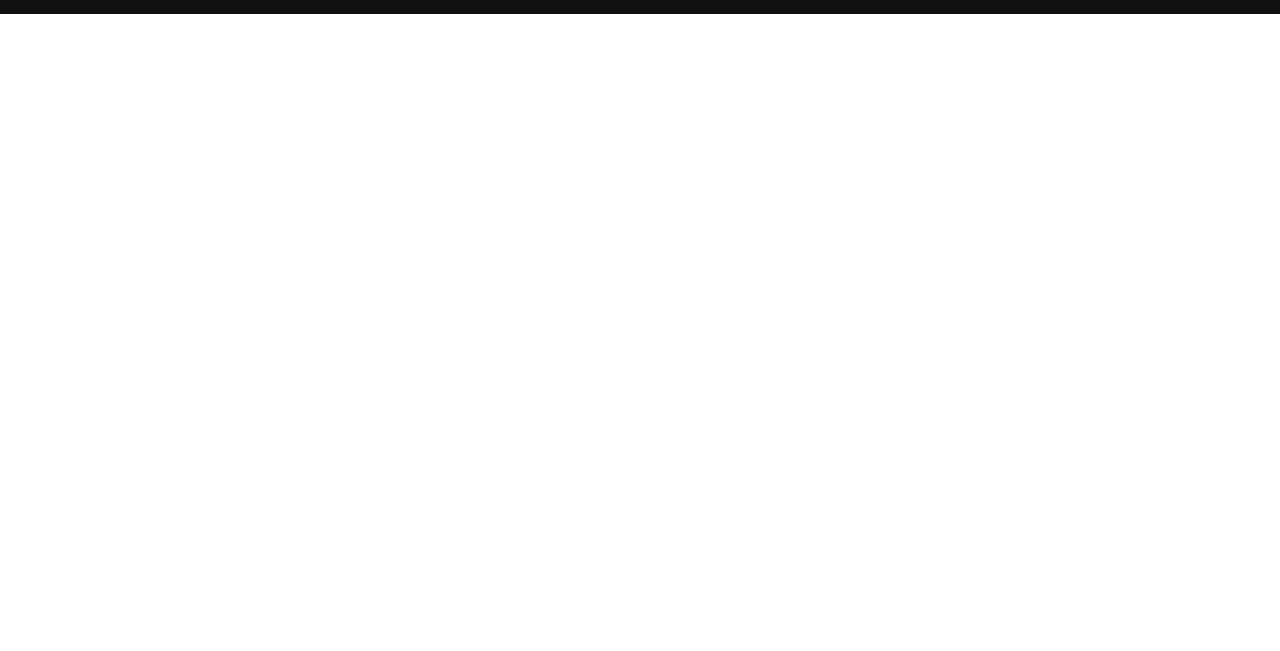
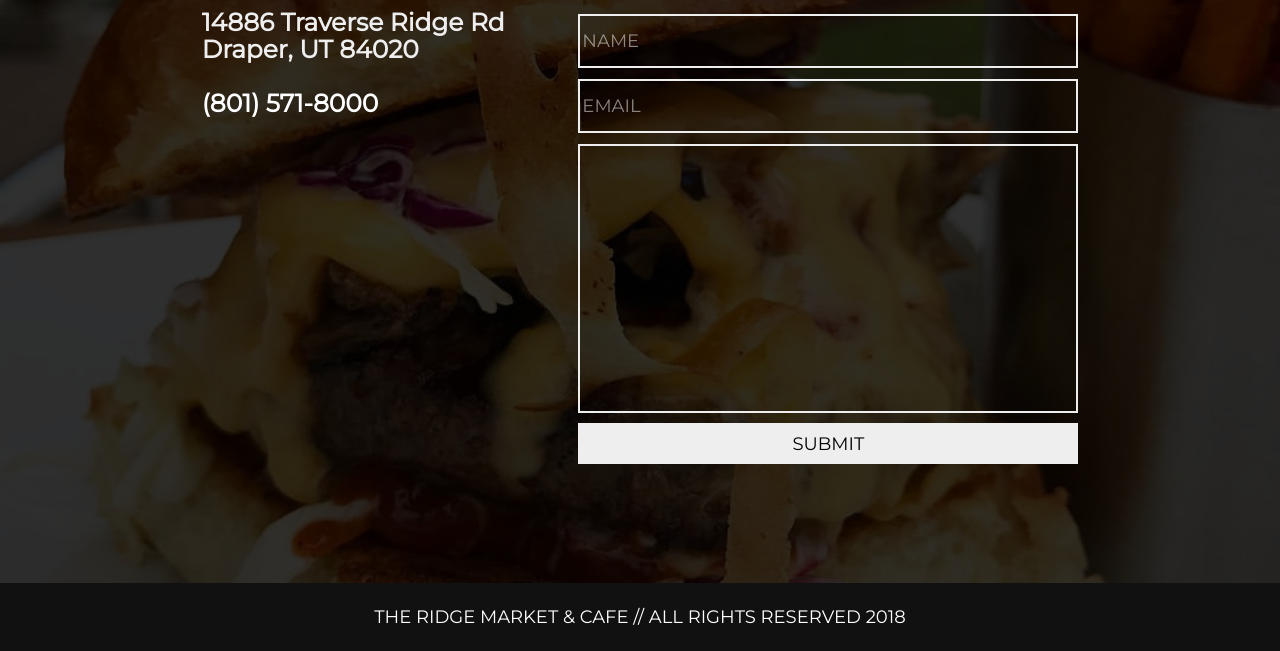
Before and after one commit to BryanSmith33/the-ridge, a Gatsby site: page /contact in a window 1280 px wide. Shown: the part 150-801 px from the top of the page. Built offline with nearby package versions, Linux system fonts and the light colour scheme; Gatsby itself is replaced by a stand-in of ours.

Commit message:
contact page updates

```diff
--- a/src/pages/contact.js
+++ b/src/pages/contact.js
@@ -1,12 +1,101 @@
 import React from 'react'
 import { Link } from 'gatsby'
+import styled from 'styled-components'
+import Layout from '../components/layout'
+import contactBg from '../images/contact.jpg'
 
-import Layout from '../components/layout'
+const ContactContainer = styled.div`
+  height: calc(100vh - 3.7em);
+  background: url(${contactBg}) no-repeat center;
+  background-size: cover;
+  position: relative;
+  display: flex;
+  justify-content: center;
+  align-items: center;
+  flex-direction: column;
+  color: #eee;
+`
+const BackgroundFilter = styled.div`
+  position: absolute;
+  width: 100%;
+  left: 0;
+  top: 0;
+  height: 100%;
+  background: #000000cf;
+`
+const Title = styled.h1`
+  font-family: 'Montserrat', sans-serif;
+  text-transform: uppercase;
+  text-align: center;
+  position: relative;
+`
+const InfoContainer = styled.div`
+  display: flex;
+  justify-content: space-evenly;
+  flex-wrap: wrap;
+  position: relative;
+  width: 80%;
+`
+const Address = styled.h3`
+  font-family: 'Montserrat', sans-serif;
+`
+const ContactForm = styled.form`
+  width: 500px;
+  position: relative;
+  display: flex;
+  flex-direction: column;
+  justify-content: center;
+  align-items: center;
+  font-family: 'Montserrat', sans-serif;
+`
+const Input = styled.input`
+  width: 100%;
+  margin: 0.3em 0;
+  background: transparent;
+  border: 2px solid #eee;
+  height: 3em;
+  color: #eee;
+`
+const TextArea = styled.textarea`
+  width: 100%;
+  margin: 0.3em 0;
+  background: transparent;
+  border: 2px solid #eee;
+  color: #eee;
+  resize: none;
+`
+const Btn = styled.button`
+  text-transform: uppercase;
+  border: none;
+  background: #eee;
+  width: 100%;
+  margin: 0.3em 0;
+  padding: 0.4em;
+`
 
 const Contact = () => (
   <Layout>
-    <h1>Contact</h1>
-    <Link to="/">Go back to the homepage</Link>
+    <ContactContainer>
+      <BackgroundFilter />
+      <Title>Questions? Comments? Contact Us!</Title>
+      <InfoContainer>
+        <div>
+          <Address>
+            14886 Traverse Ridge Rd <br />
+            Draper, UT 84020
+          </Address>
+          <Address>
+            <a href="tel:801-571-8000">(801) 571-8000</a>
+          </Address>
+        </div>
+        <ContactForm action="">
+          <Input type="text" placeholder="NAME" />
+          <Input type="email" placeholder="EMAIL" />
+          <TextArea name="" id="" cols="30" rows="10" />
+          <Btn>Submit</Btn>
+        </ContactForm>
+      </InfoContainer>
+    </ContactContainer>
   </Layout>
 )
 
```
Also changed, not shown: src/images/contact.jpg (added).
